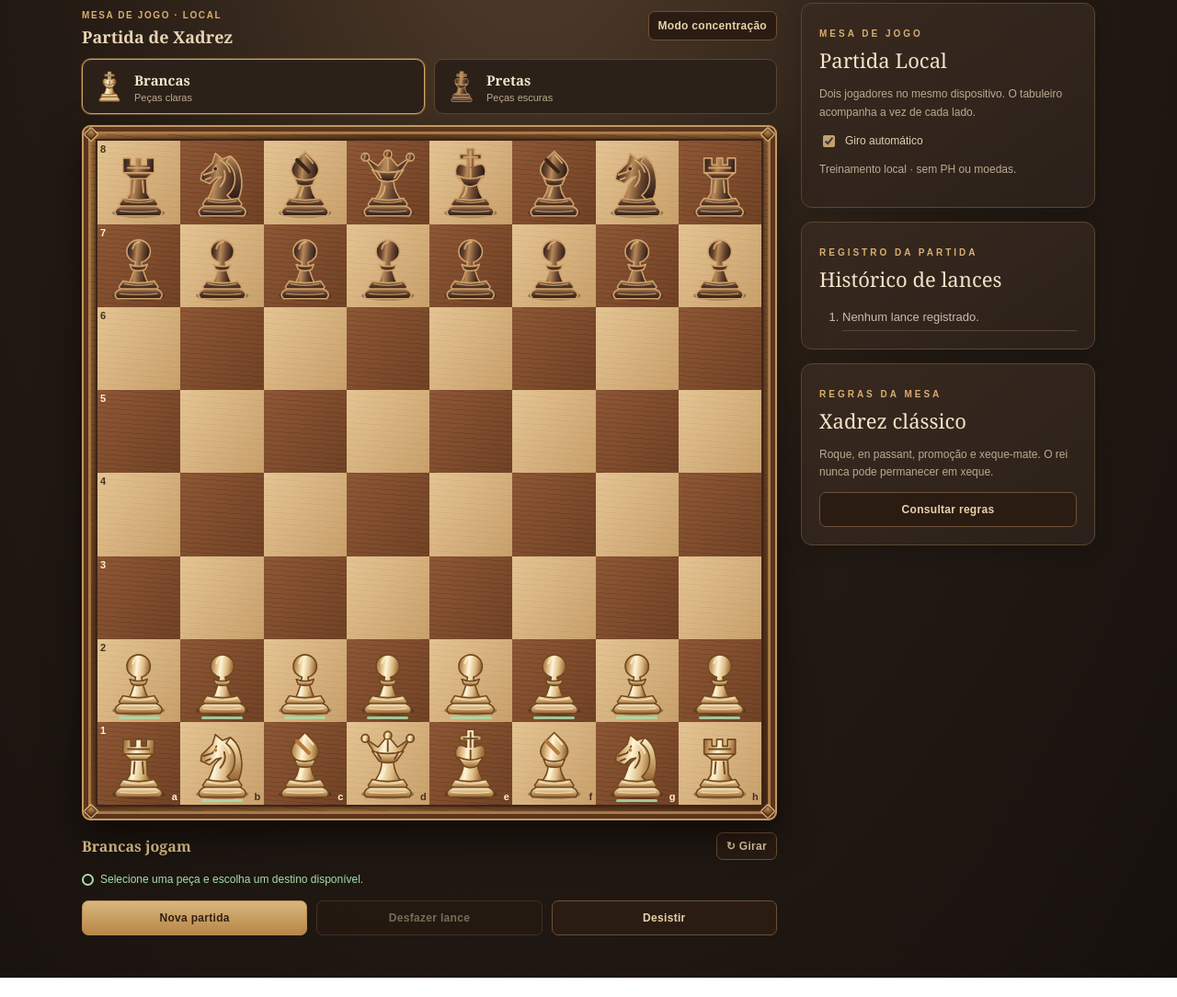
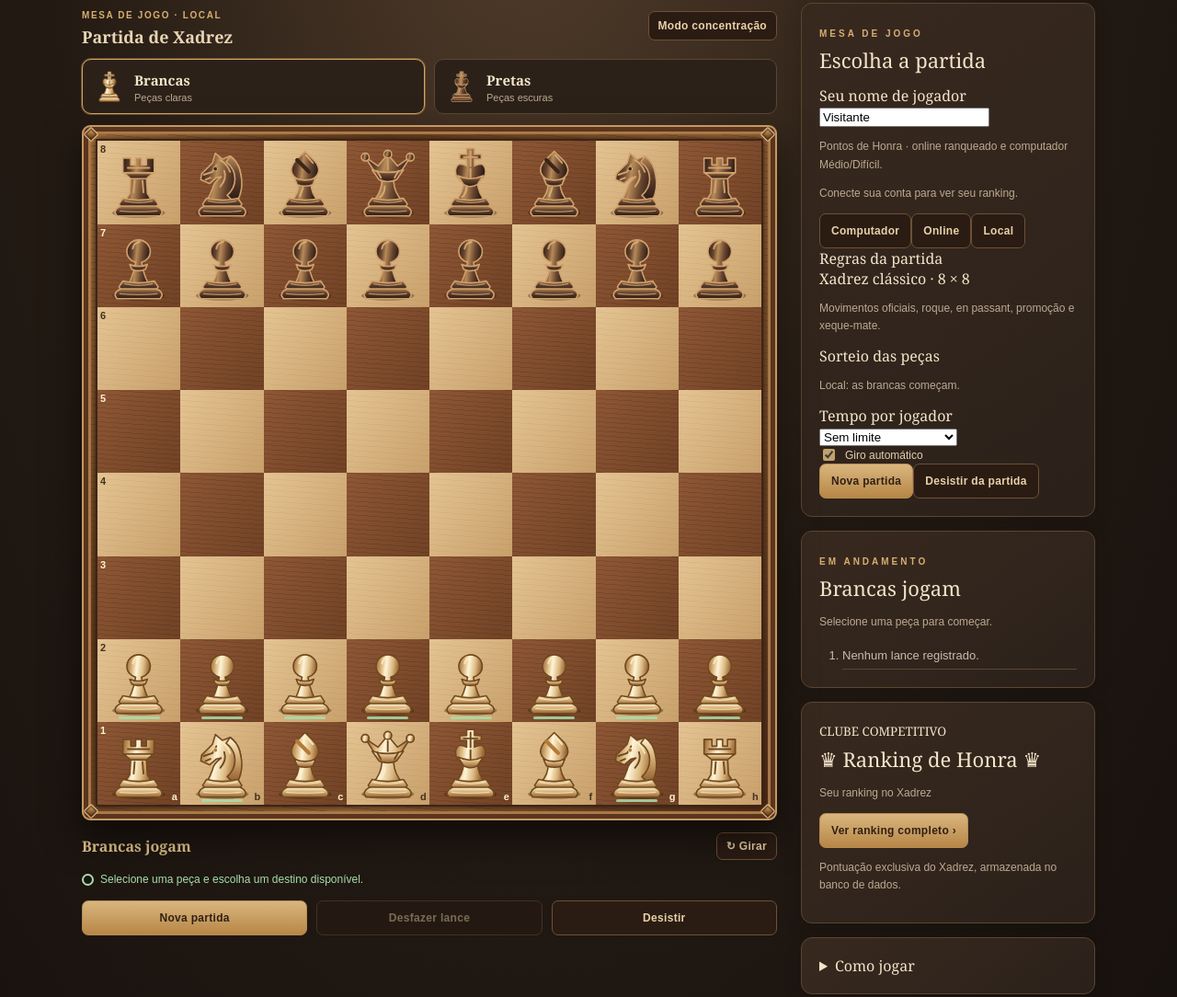
Before and after one commit to pedrobarretto1/tes, a plain HTML site: page xadrez.html in a window 1280 px wide. Shown: the part 242-1326 px from the top of the page at 92% size. Before the commit the page ends 1305 px from the top, so only its background shows below. Drawn offline with Linux system fonts and the light colour scheme.

Commit message:
Recriar quatro paineis laterais das Damas adaptados ao Xadrez

```diff
--- a/xadrez.html
+++ b/xadrez.html
@@ -1,23 +1,32 @@
 <!doctype html>
-<html lang="pt-BR"><head><meta charset="utf-8"><meta name="viewport" content="width=device-width,initial-scale=1,viewport-fit=cover"><meta name="theme-color" content="#302218"><title>Casa de Xadrez — Portal dos Dois Reinos</title><link rel="stylesheet" href="/xadrez.css?v=2"></head>
+<html lang="pt-BR"><head><meta charset="utf-8"><meta name="viewport" content="width=device-width,initial-scale=1,viewport-fit=cover"><meta name="theme-color" content="#302218"><title>Casa de Xadrez — Portal dos Dois Reinos</title><link rel="stylesheet" href="/xadrez.css?v=3"></head>
 <body class="chess-page"><main class="chess-shell">
 <header class="chess-header"><div class="chess-brand"><span class="chess-emblem" aria-hidden="true">♞</span><div><small>CLUBE DO TABULEIRO</small><h1>Casa de Xadrez</h1></div></div><div class="chess-topnote">64 casas · 32 peças<br>Madeira, estratégia e boas partidas.</div></header>
 <nav class="universe-switch" aria-label="Universo de jogo"><a href="/" class="universe-link" id="return-damas"><span aria-hidden="true">♛</span><span><b>Damas</b><small>Voltar ao reino</small></span></a><a href="/xadrez.html" class="universe-link current" aria-current="page"><span aria-hidden="true">♞</span><span><b>Xadrez</b><small>Universo atual</small></span></a></nav>
 <nav class="chess-nav" aria-label="Menu do xadrez"><button id="chess-menu" aria-expanded="false">♞ Menu</button><button id="chess-friends" aria-expanded="false">Amigos <span id="friend-count"></span></button><button id="chess-profile">Seu perfil</button></nav>
 <div class="chess-layout"><section class="chess-game" aria-label="Mesa de xadrez">
-<div class="chess-focusbar"><div><small>MESA DE JOGO · LOCAL</small><strong>Partida de Xadrez</strong></div><button id="chess-focus" aria-pressed="false">Modo concentração</button></div><div class="chess-player-row"><div id="white-player" class="chess-player active"><span id="white-icon" class="chess-player-icon"></span><div><b id="white-name">Brancas</b><small>Peças claras</small></div></div><div id="black-player" class="chess-player"><span id="black-icon" class="chess-player-icon"></span><div><b>Pretas</b><small>Peças escuras</small></div></div></div>
+<div class="chess-focusbar"><div><small>MESA DE JOGO · <span id="chess-mode-label">LOCAL</span></small><strong>Partida de Xadrez</strong></div><button id="chess-focus" aria-pressed="false">Modo concentração</button></div><div class="chess-player-row"><div id="white-player" class="chess-player active"><span id="white-icon" class="chess-player-icon"></span><div><b id="white-name">Brancas</b><small>Peças claras</small></div><strong id="chess-clock-w" class="chess-clock" hidden>—</strong></div><div id="black-player" class="chess-player"><span id="black-icon" class="chess-player-icon"></span><div><b>Pretas</b><small>Peças escuras</small></div><strong id="chess-clock-b" class="chess-clock" hidden>—</strong></div></div>
 <div class="chess-frame"><div id="chess-board" class="chess-board" aria-label="Tabuleiro de xadrez"></div><div class="chess-corners" aria-hidden="true"><i></i><i></i><i></i><i></i></div></div>
 <div class="chess-turn"><strong id="chess-status" aria-live="polite">Brancas jogam</strong><button id="chess-flip">↻ Girar</button></div>
 <p class="chess-note chess-turnlegend" id="chess-hint">Selecione uma peça e escolha um destino disponível.</p>
 <div class="chess-actions"><button id="chess-new" class="gold">Nova partida</button><button id="chess-back">Desfazer lance</button><button id="chess-resign">Desistir</button></div>
 <div id="chess-promote" class="chess-panel" hidden><h3>Promover peão</h3><div id="promotion-choices" class="chess-actions"></div></div>
-<button id="chess-claim" hidden>Reivindicar empate</button>
-</section><aside class="chess-sidebar"><section class="chess-panel"><small>MESA DE JOGO</small><h3>Partida Local</h3><p>Dois jogadores no mesmo dispositivo. O tabuleiro acompanha a vez de cada lado.</p><label class="chess-toggle"><input type="checkbox" id="chess-auto" checked> Giro automático</label><p class="chess-note">Treinamento local · sem PH ou moedas.</p></section>
-<section class="chess-panel"><small>REGISTRO DA PARTIDA</small><h3>Histórico de lances</h3><ol id="chess-history" class="chess-history"></ol></section>
-<section class="chess-panel chess-roadmap"><small>REGRAS DA MESA</small><h3>Xadrez clássico</h3><p>Roque, en passant, promoção e xeque-mate. O rei nunca pode permanecer em xeque.</p><button id="sidebar-rules">Consultar regras</button></section></aside></div>
+<button id="chess-claim" hidden>Reivindicar empate</button><div id="chess-draw-actions" class="chess-actions" hidden><button id="chess-offer">Oferecer empate</button><button id="chess-decline" hidden>Recusar empate</button></div><p id="chess-message" class="chess-note" role="status"></p>
+</section><aside class="chess-sidebar"><section class="chess-panel chess-settings"><small>MESA DE JOGO</small><h3>Escolha a partida</h3>
+<label class="chess-label" for="chess-player-name">Seu nome de jogador</label><input id="chess-player-name" readonly value="Visitante"><p class="chess-note">Pontos de Honra · online ranqueado e computador Médio/Difícil.</p><p class="chess-note" id="chess-personal-rank">Conecte sua conta para ver seu ranking.</p>
+<div class="chess-modebar" role="group" aria-label="Modo de jogo"><button data-chess-mode="ai">Computador</button><button data-chess-mode="online">Online</button><button data-chess-mode="local" class="active" aria-pressed="true">Local</button></div>
+<label class="chess-label">Regras da partida</label><div class="chess-rule-choice">Xadrez clássico · 8 × 8</div><p class="chess-note">Movimentos oficiais, roque, en passant, promoção e xeque-mate.</p>
+<label class="chess-label">Sorteio das peças</label><p id="chess-side-hint" class="chess-note">Local: as brancas começam.</p>
+<label for="chess-time" class="chess-label">Tempo por jogador</label><select id="chess-time"><option value="0">Sem limite</option><option value="1">1 minuto · Bullet</option><option value="3">3 minutos · Blitz</option><option value="5">5 minutos · Blitz</option><option value="10">10 minutos · Rápida</option><option value="15">15 minutos · Rápida</option><option value="30">30 minutos · Clássica</option></select>
+<div id="chess-difficulty" hidden><label class="chess-label">Dificuldade</label><div class="chess-choicebar"><button data-chess-level="easy">Fácil</button><button data-chess-level="medium" class="active" aria-pressed="true">Médio</button><button data-chess-level="hard">Difícil</button></div><p class="chess-note" id="chess-rewardhint"></p></div>
+<div id="chess-online-settings" hidden><label class="chess-label" for="chess-ranked">Tipo de partida</label><select id="chess-ranked"><option value="ranked">Ranqueada · vale PH</option><option value="casual">Casual · sem recompensas</option></select><button id="chess-search" class="gold">Buscar partida</button><button id="chess-cancel-search" hidden>Cancelar busca</button><button id="chess-challenge">Desafiar amigo / jogador</button></div>
+<label class="chess-toggle" id="chess-auto-field"><input type="checkbox" id="chess-auto" checked> Giro automático</label><button id="sidebar-new" class="gold">Nova partida</button><button id="sidebar-resign" class="chess-danger">Desistir da partida</button></section>
+<section class="chess-panel"><small>EM ANDAMENTO</small><h3 id="chess-side-status">Brancas jogam</h3><p class="chess-note" id="chess-side-detail">Selecione uma peça para começar.</p><ol id="chess-history" class="chess-history"></ol></section>
+<section class="chess-panel chess-ranking"><div class="chess-rank-banner"><small>CLUBE COMPETITIVO</small><h3>♛ Ranking de Honra ♛</h3></div><p id="chess-rank-own" class="chess-rank-own">Seu ranking no Xadrez</p><div id="chess-ranking-top"></div><button id="chess-ranking-open" class="gold">Ver ranking completo <span>›</span></button><p class="chess-note">Pontuação exclusiva do Xadrez, armazenada no banco de dados.</p></section>
+<details class="chess-panel chess-roadmap"><summary>Como jogar</summary><p>As brancas começam. Selecione uma peça e escolha um destino destacado. Proteja o rei e tente dar xeque-mate.</p><p>Peão, cavalo, bispo, torre, dama e rei têm movimentos diferentes. Consulte as regras especiais.</p><button id="sidebar-rules">Consultar regras</button></details></aside></div>
 </main>
-<dialog id="menu-dialog" class="chess-dialog"><div class="dialog-head"><div><small>CASA DE XADREZ</small><h2>Menu do Xadrez</h2></div><button data-close="menu-dialog">Fechar</button></div><div class="chess-menu-grid"><button id="menu-local" class="gold"><b>♞ Partida Local</b><small>Dois jogadores</small></button><button id="menu-friends"><b>♧ Amigos</b><small>Lista compartilhada</small></button><button id="menu-profile"><b>♔ Meu perfil</b><small>Identidade do jogador</small></button><button id="menu-rules"><b>♜ Regras</b><small>Conheça o tabuleiro</small></button></div><div class="chess-menu-footer"><small>O REINO ESTÁ CRESCENDO</small><p>Computador, partidas online, clãs e Escola de Xadrez — em desenvolvimento.</p></div></dialog>
+<dialog id="menu-dialog" class="chess-dialog"><div class="dialog-head"><div><small>CASA DE XADREZ</small><h2>Menu do Xadrez</h2></div><button data-close="menu-dialog">Fechar</button></div><div class="chess-menu-grid"><button id="menu-computer" class="gold"><b>♟ Computador</b><small>Três dificuldades</small></button><button id="menu-online"><b>⚔ Online</b><small>Desafios e ranking</small></button><button id="menu-local" class="gold"><b>♞ Partida Local</b><small>Dois jogadores</small></button><button id="menu-friends"><b>♧ Amigos</b><small>Lista compartilhada</small></button><button id="menu-profile"><b>♔ Meu perfil</b><small>Identidade do jogador</small></button><button id="menu-rules"><b>♜ Regras</b><small>Conheça o tabuleiro</small></button></div><div class="chess-menu-footer"><small>O REINO ESTÁ CRESCENDO</small><p>Clãs, loja e Escola de Xadrez — em desenvolvimento.</p></div></dialog>
 <dialog id="friends-dialog" class="chess-dialog"><div class="dialog-head"><div><small>CLUBE DO TABULEIRO</small><h2>Amigos</h2></div><button data-close="friends-dialog">Fechar</button></div><p class="chess-note">A mesma lista de amigos das Damas. O jogo atual aparece abaixo do nome.</p><div id="chess-invites"></div><div id="chess-friend-list"></div><p id="chess-social-status" role="status"></p><a class="chess-text-link" href="/?friends=1">Gerenciar amizades no Clube de Honra</a></dialog>
-<dialog id="profile-dialog" class="chess-dialog"><div class="dialog-head"><div><small>IDENTIDADE COMPARTILHADA</small><h2 id="chess-profile-name">Seu perfil</h2></div><button data-close="profile-dialog">Fechar</button></div><p>Você usa a mesma conta dos dois universos.</p><p>O progresso competitivo do Xadrez terá sua própria carreira. Nesta versão Local não há recompensas.</p><a class="chess-text-link" href="/">Gerenciar conta nas Damas</a></dialog>
+<dialog id="profile-dialog" class="chess-dialog"><div class="dialog-head"><div><small>IDENTIDADE COMPARTILHADA</small><h2 id="chess-profile-name">Seu perfil</h2></div><button data-close="profile-dialog">Fechar</button></div><p>Você usa a mesma conta dos dois universos.</p><p>O progresso competitivo do Xadrez é independente das Damas. <span id="chess-profile-stats"></span></p><a class="chess-text-link" href="/">Gerenciar conta nas Damas</a></dialog>
 <dialog id="rules-dialog" class="chess-dialog"><div class="dialog-head"><h2>Regras do Xadrez</h2><button data-close="rules-dialog">Fechar</button></div><p>As brancas começam. Selecione uma peça para ver os lances legais. O rei não pode permanecer em xeque. Roque, en passant e promoção são reconhecidos pelo motor.</p><p>Xeque-mate vence; afogamento e material insuficiente encerram em empate. Repetição tripla e 50 lances permitem reivindicar empate; cinco repetições ou 75 lances encerram automaticamente.</p></dialog>
-<script src="/chess-engine.js?v=1"></script><script src="/xadrez.js?v=2"></script></body></html>
+<dialog id="ranking-dialog" class="chess-dialog"><div class="dialog-head"><div><small>CLUBE COMPETITIVO</small><h2>Ranking de Honra · Xadrez</h2></div><button data-close="ranking-dialog">Fechar</button></div><p id="chess-rank-full-own"></p><div id="chess-ranking-full"></div></dialog><script src="/chess-engine.js?v=1"></script><script src="/xadrez.js?v=3"></script></body></html>
```
